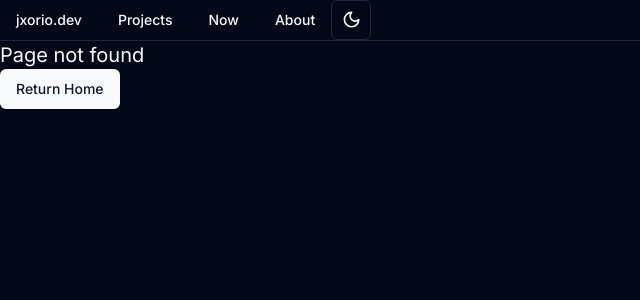
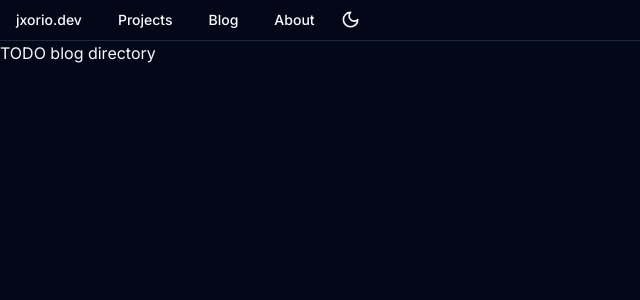
Before and after one commit to joshtenorio/joshtenorio.github.io, a Next.js app: page /posts in a window 1280 px wide. Before the commit this address had no page. Shown: the top 300 px of the page, without its empty margins (0-640 px from the left). Built offline with nearby package versions, Linux system fonts and the light colour scheme.

Commit message:
adding tags to posts

```diff
--- a/app/page.tsx
+++ b/app/page.tsx
@@ -1,7 +1,8 @@
 import Link from 'next/link'
 import { compareDesc, format, parseISO } from 'date-fns'
 import { allPosts, Post } from 'contentlayer/generated'
-import { Card, CardContent, CardHeader, CardTitle } from '@/components/ui/card'
+import { Card, CardContent, CardFooter, CardHeader, CardTitle } from '@/components/ui/card'
+import { Badge } from '@/components/ui/badge'
 
 function PostCard(post: Post) {
   return (
@@ -16,7 +17,15 @@ function PostCard(post: Post) {
       <CardContent>
       <p>{post.description}</p>
       </CardContent>
-    </Card></Link>
+      <CardFooter>
+      {post.tags.map((value: string, index: number) => {
+        return (
+          <Badge className='mx-1' key={index}>{value}</Badge>
+        )
+      })}
+      </CardFooter>
+    </Card>
+    </Link>
   )
 }
 
--- a/app/posts/[slug]/page.tsx
+++ b/app/posts/[slug]/page.tsx
@@ -2,6 +2,7 @@ import { format, parseISO } from 'date-fns'
 import { allPosts } from 'contentlayer/generated'
 import { Mdx } from '@/components/mdx-components'
 import { Separator } from '@/components/ui/separator'
+import { Badge } from '@/components/ui/badge'
 
 export const generateStaticParams = async () => allPosts.map((post) => ({ slug: post._raw.flattenedPath }))
 
@@ -24,7 +25,13 @@ const PostLayout = ({ params }: { params: { slug: string } }) => {
         <h1 className="text-3xl font-bold">{post.title}</h1>
       </div>
       {post.description}
-      <Separator className='mb-8'/>
+      <br/>
+      {post.tags.map((value: string, index: number) => {
+        return (
+          <Badge className='mx-1' key={index}>{value}</Badge>
+        )
+      })}
+      <Separator className='my-4'/>
       <Mdx code={post.body.code} />
     </article>
   )
--- /dev/null
+++ b/app/posts/page.tsx
@@ -0,0 +1,9 @@
+import React from 'react'
+
+function Page() {
+  return (
+    <div>TODO blog directory</div>
+  )
+}
+
+export default Page
--- a/components/navbar.tsx
+++ b/components/navbar.tsx
@@ -76,9 +76,9 @@ export default function Navbar() {
           </Link>
         </NavigationMenuItem>
         <NavigationMenuItem>
-          <Link href="/now" legacyBehavior passHref>
+          <Link href="/posts" legacyBehavior passHref>
             <NavigationMenuLink className={navigationMenuTriggerStyle()}>
-              Now
+              Blog
             </NavigationMenuLink>
           </Link>
         </NavigationMenuItem>
--- a/components/ui/mode-toggle.tsx
+++ b/components/ui/mode-toggle.tsx
@@ -18,7 +18,7 @@ export function ModeToggle() {
   return (
     <DropdownMenu>
       <DropdownMenuTrigger asChild>
-        <Button variant="outline" size="icon">
+        <Button variant="ghost" size="icon">
           <Sun className="h-[1.2rem] w-[1.2rem] rotate-0 scale-100 transition-all dark:-rotate-90 dark:scale-0" />
           <Moon className="absolute h-[1.2rem] w-[1.2rem] rotate-90 scale-0 transition-all dark:rotate-0 dark:scale-100" />
           <span className="sr-only">Toggle theme</span>
--- a/contentlayer.config.ts
+++ b/contentlayer.config.ts
@@ -8,6 +8,10 @@ export const Post = defineDocumentType(() => ({
     title: { type: 'string', required: true },
     date: { type: 'date', required: true },
     description: { type: 'string', required: true },
+    tags: {
+      type: 'list',
+      of: { type: 'string' }
+    }
   },
   computedFields: {
     url: { type: 'string', resolve: (post) => `/posts/${post._raw.flattenedPath}` },
--- a/posts/test.mdx
+++ b/posts/test.mdx
@@ -2,6 +2,9 @@
 title: My First Post
 date: 2021-12-24
 description: This is a description for a post.
+tags:
+    - C++
+    - KiCAD
 ---
 Cool text here, post introduction
 
```
